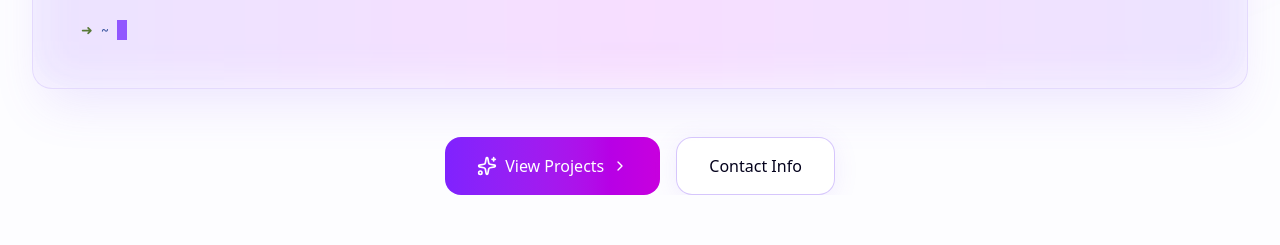
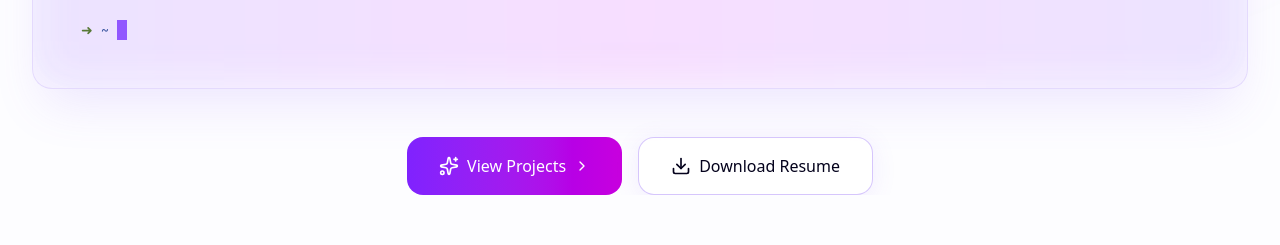
Before and after one commit to ShravyaKudlu/portfolio26, a Next.js app: page / in a window 1280 px wide. Shown: the part 1120-1365 px from the top of the page. Built offline with nearby package versions, Linux system fonts and the light colour scheme.

Commit message:
Resume info

```diff
--- a/components/hero.tsx
+++ b/components/hero.tsx
@@ -11,6 +11,7 @@ import {
   Bug,
   Palette,
   Terminal,
+  Download,
 } from "lucide-react";
 const logs = [
   "tail -f /var/log/brain.log",
@@ -1201,7 +1202,8 @@ export function Hero() {
           </motion.a>
 
           <motion.a
-            href="#contact"
+            href="/ShravyaKudlu.pdf"
+            download
             whileHover={{
               scale: 1.05,
               transition: {
@@ -1213,7 +1215,8 @@ export function Hero() {
             whileTap={{ scale: 0.98 }}
             className="inline-flex items-center gap-2 px-8 py-4 rounded-xl glass hover:bg-white/10 font-medium transition-colors border border-violet-500/20"
           >
-            <span>Contact Info</span>
+            <Download className="w-5 h-5" />
+            <span>Download Resume</span>
           </motion.a>
         </motion.div>
       </div>
```
Also changed, not shown: 1 other file (tests, documents, lock files or other folders).
